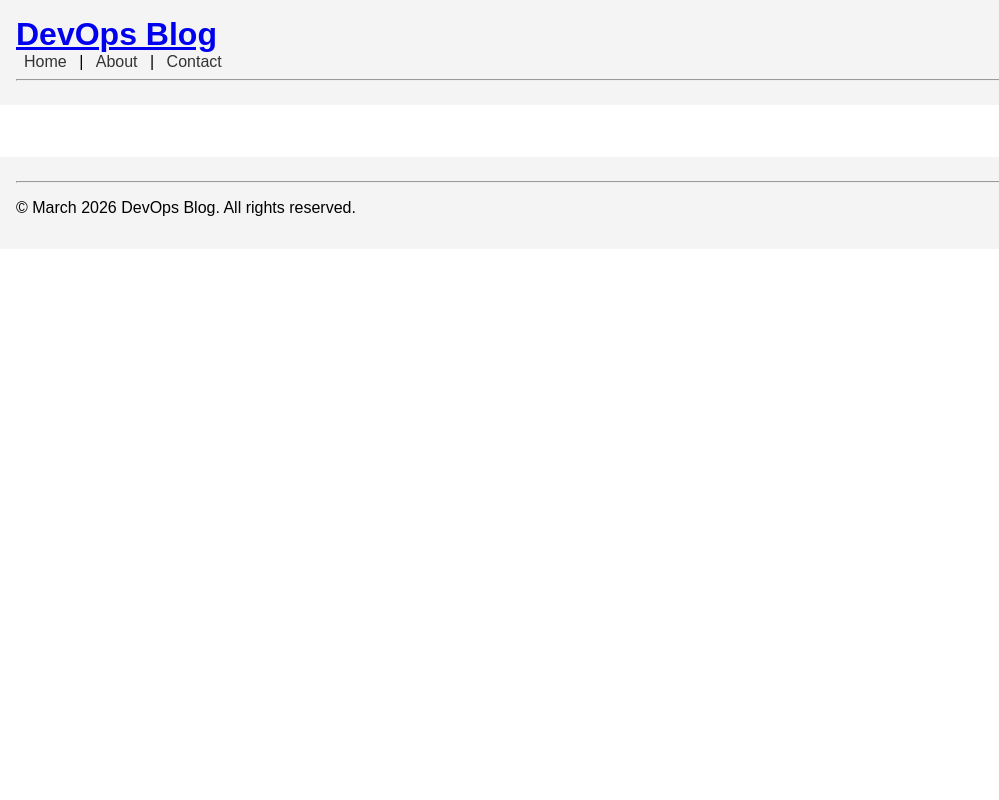
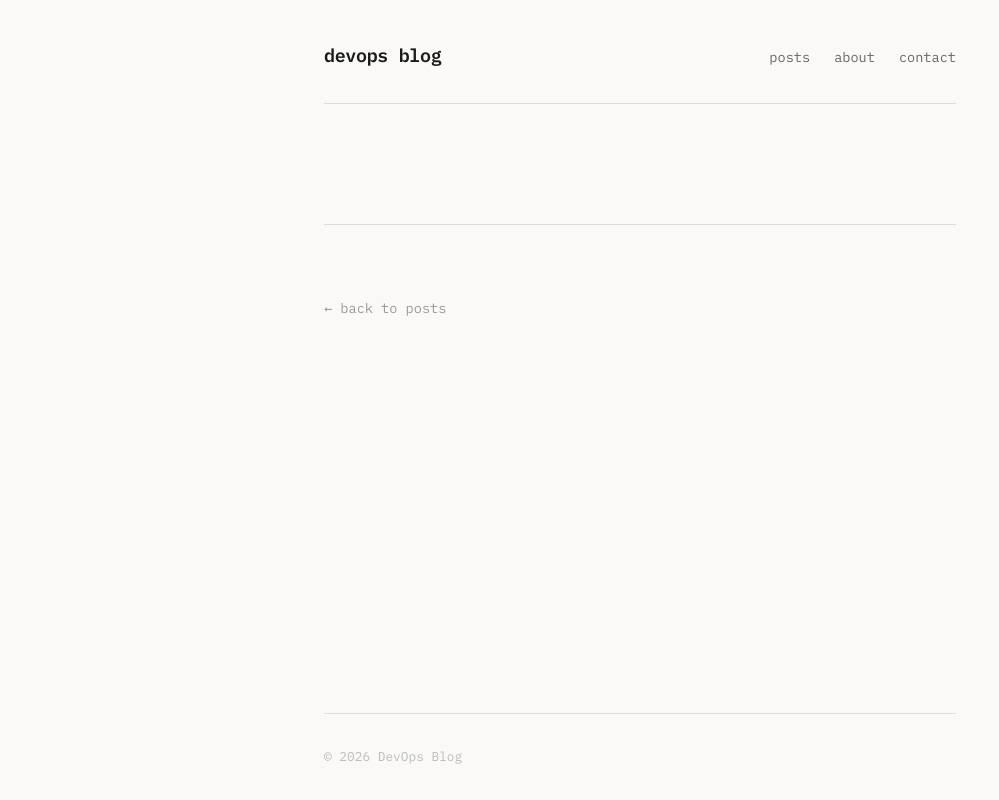
Before and after one commit to pitkapatka123/devopsblog-application, a Flask app: template templates/post_detail.html in a window 1280 px wide. Shown: the whole page, without its empty margins (0-999 px from the left). Run offline with Flask 3, Linux system fonts and the light colour scheme; the template is opened without the code that fills it, so the values that code supplies are empty; parts of the project's set-up code (start-up, migrations or seed data) failed here and were passed over.

Commit message:
claude test

```diff
--- a/app.py
+++ b/app.py
@@ -17,6 +17,8 @@ def add_security_headers(response):
 
     csp = (
         "default-src 'self'; "
+        "style-src 'self' https://fonts.googleapis.com; "
+        "font-src 'self' https://fonts.gstatic.com; "
         "form-action 'self'; "
         "frame-ancestors 'self'; "
         "base-uri 'self';"
@@ -33,7 +35,7 @@ def add_security_headers(response):
 
     response.headers['Cross-Origin-Resource-Policy'] = 'same-origin'
 
-    response.headers['Cross-Origin-Embedder-Policy'] = 'require-corp'
+    response.headers['Cross-Origin-Embedder-Policy'] = 'credentialless'
 
     response.headers['Cross-Origin-Opener-Policy'] = 'same-origin'
 
--- a/static/style.css
+++ b/static/style.css
@@ -1,29 +1,288 @@
+/* ── Reset ── */
+*, *::before, *::after {
+  box-sizing: border-box;
+  margin: 0;
+  padding: 0;
+}
+
+/* ── Base ── */
 body {
-  font-family: Arial, sans-serif;
-  margin: 0; padding: 0;
+  font-family: 'IBM Plex Sans', sans-serif;
+  background: #faf9f7;
+  color: #1a1a1a;
+  line-height: 1.7;
+  font-size: 17px;
+  -webkit-font-smoothing: antialiased;
 }
-header, footer {
-  background: #f4f4f4;
-  padding: 1em;
+
+.container {
+  max-width: 680px;
+  margin: 0 auto;
+  padding: 0 1.5rem;
+  min-height: 100vh;
+  display: flex;
+  flex-direction: column;
 }
-header h1 {
-  display: inline;
-  margin: 0;
+
+/* ── Header ── */
+header {
+  padding: 2.5rem 0 2rem;
+  border-bottom: 1px solid #e0dcd7;
 }
-header nav a {
-  margin: 0 0.5em;
+
+.header-row {
+  display: flex;
+  justify-content: space-between;
+  align-items: baseline;
+}
+
+.site-title {
+  font-family: 'IBM Plex Mono', monospace;
+  font-size: 1.15rem;
+  font-weight: 600;
+  color: #1a1a1a;
   text-decoration: none;
-  color: #333;
+  letter-spacing: -0.02em;
 }
-header nav a:hover {
+
+.site-title:hover {
+  color: #555;
+}
+
+nav {
+  display: flex;
+  gap: 1.5rem;
+}
+
+nav a {
+  font-family: 'IBM Plex Mono', monospace;
+  font-size: 0.85rem;
+  color: #666;
+  text-decoration: none;
+  transition: color 0.15s;
+}
+
+nav a:hover {
+  color: #1a1a1a;
+}
+
+/* ── Main ── */
+main {
+  flex: 1;
+  padding: 2.5rem 0;
+}
+
+/* ── Posts list ── */
+.posts-list h2 {
+  font-family: 'IBM Plex Sans', sans-serif;
+  font-size: 1.5rem;
+  font-weight: 600;
+  margin-bottom: 1.5rem;
+  color: #1a1a1a;
+}
+
+.posts-list ul {
+  list-style: none;
+}
+
+.posts-list li {
+  border-bottom: 1px solid #eae7e2;
+}
+
+.posts-list li:first-child {
+  border-top: 1px solid #eae7e2;
+}
+
+.posts-list li a {
+  display: flex;
+  align-items: baseline;
+  gap: 0.75rem;
+  padding: 1rem 0;
+  text-decoration: none;
+  color: #1a1a1a;
+  transition: color 0.15s;
+}
+
+.posts-list li a:hover {
+  color: #555;
+}
+
+.posts-list .post-title {
+  font-weight: 500;
+  flex: 1;
+}
+
+.posts-list .post-meta {
+  font-family: 'IBM Plex Mono', monospace;
+  font-size: 0.8rem;
+  color: #999;
+  white-space: nowrap;
+}
+
+.posts-list .arrow {
+  font-size: 0.9rem;
+  color: transparent;
+  transition: color 0.15s, transform 0.15s;
+  display: inline-block;
+}
+
+.posts-list li a:hover .arrow {
+  color: #1a1a1a;
+  transform: translateX(3px);
+}
+
+/* ── Article ── */
+article h2 {
+  font-size: 1.75rem;
+  font-weight: 600;
+  line-height: 1.3;
+  margin-bottom: 0;
+  color: #1a1a1a;
+}
+
+.post-header {
+  margin-bottom: 2rem;
+}
+
+.post-header time {
+  font-family: 'IBM Plex Mono', monospace;
+  font-size: 0.85rem;
+  color: #999;
+  display: block;
+  margin-top: 0.5rem;
+}
+
+.content {
+  margin-top: 1rem;
+}
+
+.content h1, .content h2, .content h3,
+.content h4, .content h5, .content h6 {
+  font-family: 'IBM Plex Sans', sans-serif;
+  font-weight: 600;
+  margin-top: 2rem;
+  margin-bottom: 0.75rem;
+  color: #1a1a1a;
+}
+
+.content h1 { font-size: 1.5rem; }
+.content h2 { font-size: 1.3rem; }
+.content h3 { font-size: 1.1rem; }
+
+.content p {
+  margin-bottom: 1.25rem;
+}
+
+.content ul, .content ol {
+  margin-bottom: 1.25rem;
+  padding-left: 1.5rem;
+}
+
+.content li {
+  margin-bottom: 0.35rem;
+}
+
+.content a {
+  color: #1a1a1a;
   text-decoration: underline;
+  text-decoration-color: #ccc;
+  text-underline-offset: 2px;
+  transition: text-decoration-color 0.15s;
 }
-main {
-  padding: 1em 2em;
+
+.content a:hover {
+  text-decoration-color: #1a1a1a;
 }
-article h2 {
-  color: #2c3e50;
+
+.content blockquote {
+  border-left: 3px solid #ddd;
+  margin: 1.5rem 0;
+  padding: 0.5rem 0 0.5rem 1.25rem;
+  color: #555;
+  font-style: italic;
 }
-article .content {
-  margin-top: 0.5em;
+
+.content img {
+  max-width: 100%;
+  height: auto;
+  border-radius: 4px;
+  margin: 1.5rem 0;
 }
+
+/* ── Code blocks ── */
+.content code {
+  font-family: 'IBM Plex Mono', monospace;
+  font-size: 0.88em;
+  background: #f0eeeb;
+  padding: 0.15em 0.4em;
+  border-radius: 3px;
+}
+
+.content pre {
+  background: #1e1e1e;
+  color: #d4d4d4;
+  padding: 1.25rem 1.5rem;
+  border-radius: 6px;
+  overflow-x: auto;
+  margin: 1.5rem 0;
+  line-height: 1.5;
+  font-size: 0.88rem;
+}
+
+.content pre code {
+  background: none;
+  padding: 0;
+  border-radius: 0;
+  color: inherit;
+  font-size: inherit;
+}
+
+/* ── Tables ── */
+.content table {
+  width: 100%;
+  border-collapse: collapse;
+  margin: 1.5rem 0;
+  font-size: 0.95rem;
+}
+
+.content th, .content td {
+  text-align: left;
+  padding: 0.6rem 0.75rem;
+  border-bottom: 1px solid #eae7e2;
+}
+
+.content th {
+  font-weight: 600;
+  font-size: 0.85rem;
+  text-transform: uppercase;
+  letter-spacing: 0.04em;
+  color: #888;
+}
+
+/* ── Back link ── */
+.back-link {
+  display: inline-block;
+  margin-top: 2.5rem;
+  font-family: 'IBM Plex Mono', monospace;
+  font-size: 0.85rem;
+  color: #999;
+  text-decoration: none;
+  transition: color 0.15s;
+}
+
+.back-link:hover {
+  color: #1a1a1a;
+}
+
+/* ── Footer ── */
+footer {
+  border-top: 1px solid #e0dcd7;
+  padding: 2rem 0;
+  margin-top: auto;
+}
+
+footer p {
+  font-family: 'IBM Plex Mono', monospace;
+  font-size: 0.8rem;
+  color: #bbb;
+}
--- a/templates/base.html
+++ b/templates/base.html
@@ -2,18 +2,24 @@
 <html lang="en">
 <head>
   <meta charset="UTF-8" />
+  <meta name="viewport" content="width=device-width, initial-scale=1.0" />
   <title>{{ title if title is defined else "DevOps Blog" }}</title>
+  <link rel="preconnect" href="https://fonts.googleapis.com">
+  <link rel="preconnect" href="https://fonts.gstatic.com" crossorigin>
+  <link href="https://fonts.googleapis.com/css2?family=IBM+Plex+Mono:wght@400;500;600&family=IBM+Plex+Sans:wght@400;500;600&display=swap" rel="stylesheet">
   <link rel="stylesheet" href="{{ url_for('static', filename='style.css') }}">
 </head>
 <body>
+  <div class="container">
     <header>
-    <h1><a href="{{ url_for('index') }}">DevOps Blog</a></h1>
+      <div class="header-row">
+        <a class="site-title" href="{{ url_for('index') }}">devops blog</a>
         <nav>
-      <a href="{{ url_for('list_posts') }}">Home</a> |
-      <a href="{{ url_for('about_page') }}">About</a> |
-      <a href="{{ url_for('contact_page') }}">Contact</a>
+          <a href="{{ url_for('list_posts') }}">posts</a>
+          <a href="{{ url_for('about_page') }}">about</a>
+          <a href="{{ url_for('contact_page') }}">contact</a>
         </nav>
-    <hr/>
+      </div>
     </header>
 
     <main>
@@ -21,8 +27,8 @@
     </main>
 
     <footer>
-    <hr/>
-    <p>&copy; March 2026 DevOps Blog. All rights reserved.</p>
+      <p>&copy; 2026 DevOps Blog</p>
     </footer>
+  </div>
 </body>
 </html>
--- a/templates/post_detail.html
+++ b/templates/post_detail.html
@@ -1,10 +1,13 @@
 {% extends "base.html" %}
 {% block content %}
 <article>
-  <h2>{{ post.meta.title }}</h2>
-  <p><em>{{ post.meta.date }}</em></p>
+  <header class="post-header">
+    <h2>{{ post.meta.title }}</h2>
+    <time>{{ post.meta.date }}</time>
+  </header>
   <div class="content">
     {{ post.html|safe }}
   </div>
+  <a class="back-link" href="{{ url_for('list_posts') }}">&larr; back to posts</a>
 </article>
 {% endblock %}
```
Also changed, not shown: templates/posts.html (+8 -4 lines), templates/page.html (line endings or trailing spaces). Lines whose indentation alone changed are shown as unchanged.
